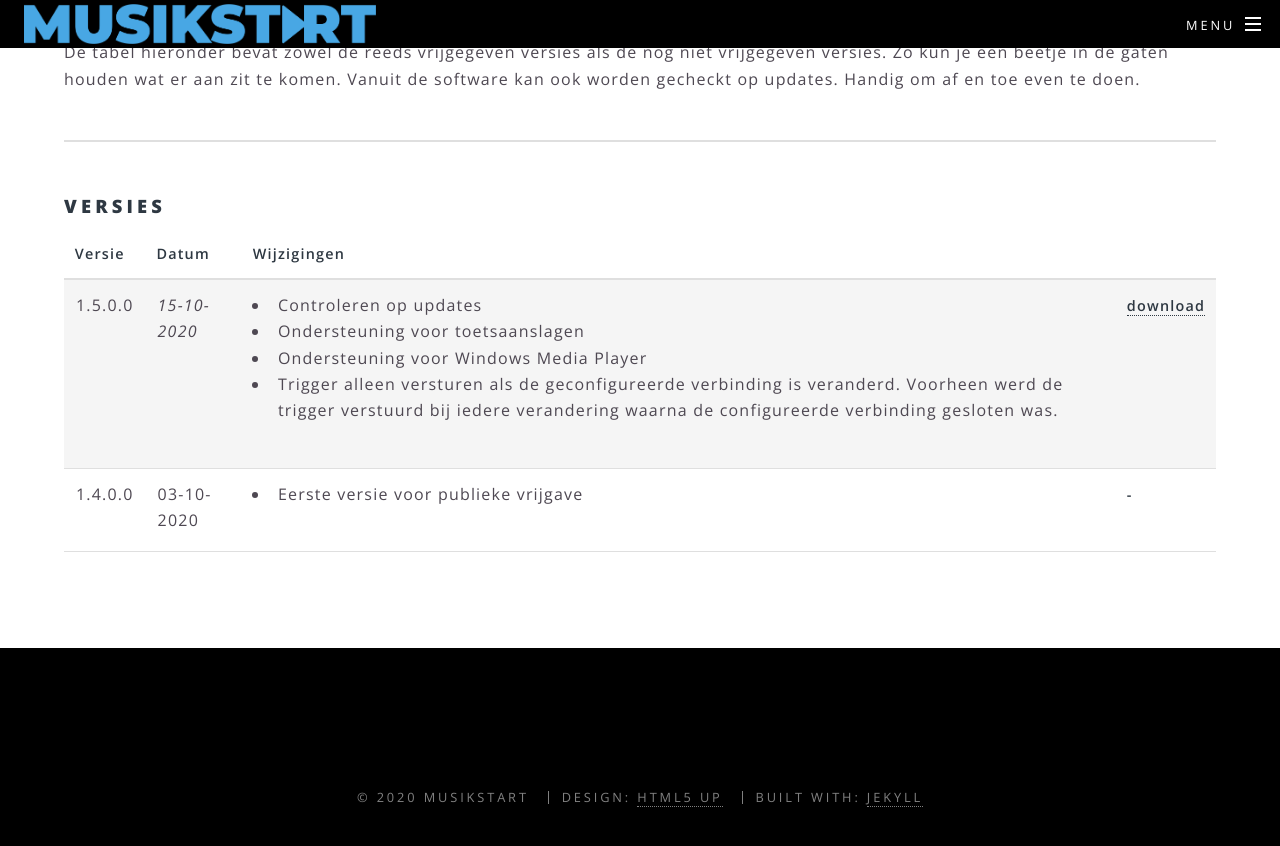
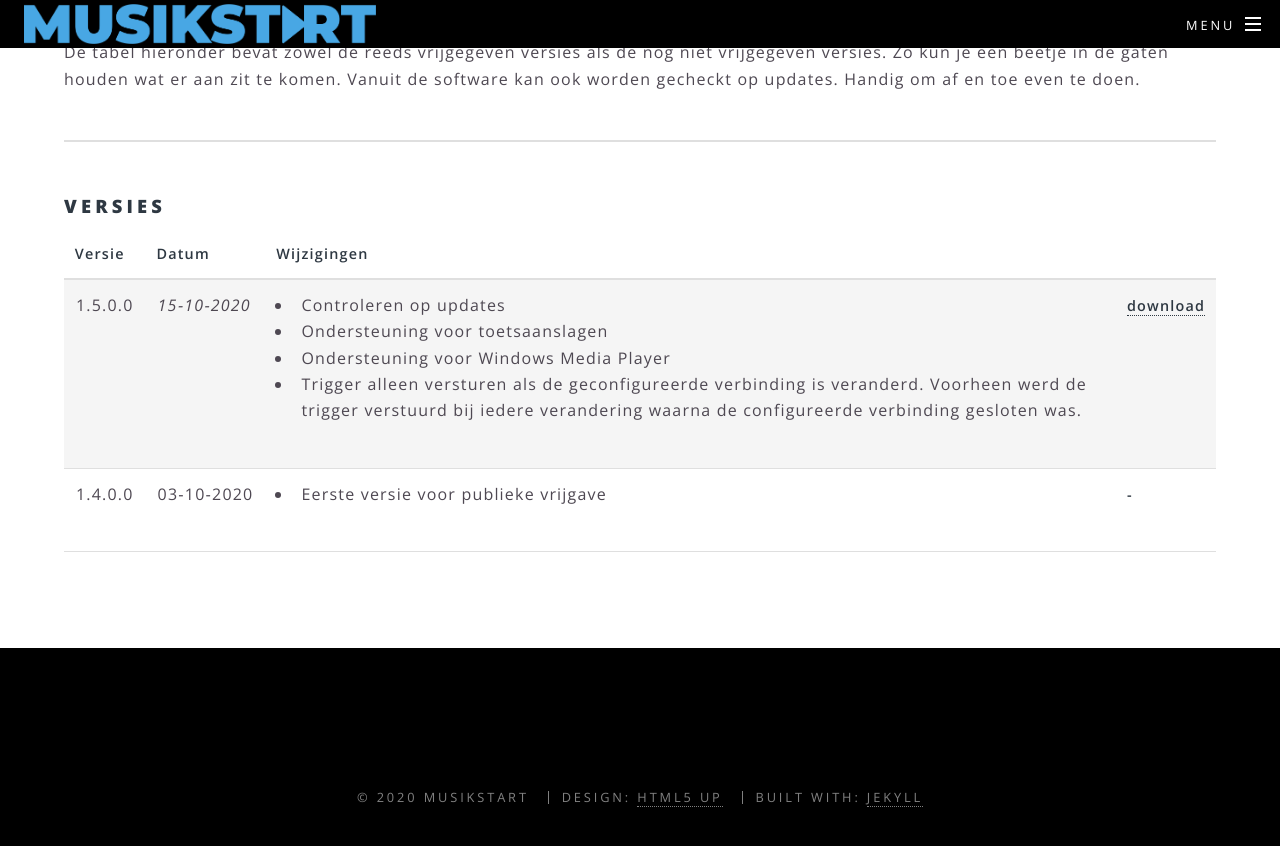
Before and after one commit to xsivreyer/musikstart, a Jekyll site: the page built from software.html, in a window 1280 px wide and 900 px high, scrolled down 554 px. Shown: the top 846 px of the window. Built offline with Jekyll 4.4.1, drawn with Linux system fonts in a browser that asks for light colours; some of the changed lines change nothing that is shown.

Commit message:
Non breakable

```diff
--- a/software.html
+++ b/software.html
@@ -29,7 +29,7 @@ title: Software
             <tbody>
                 <tr>
                     <td><a id="1.5.0.0"></a>1.5.0.0</td>
-                    <td><i>15-10-2020</i></td>
+                    <td><i>15&#8209;10&#8209;2020</i></td>
                     <td>
                         <ul>
                             <li>Controleren op updates</li>
@@ -42,7 +42,7 @@ title: Software
                 </tr>
                 <tr>
                     <td><a id="latest"></a><a id="1.4.0.0"></a>1.4.0.0</td>
-                    <td>03-10-2020</td>
+                    <td>03&#8209;10&#8209;2020</td>
                     <td>
                         <ul>
                             <li>Eerste versie voor publieke vrijgave</li>
```
